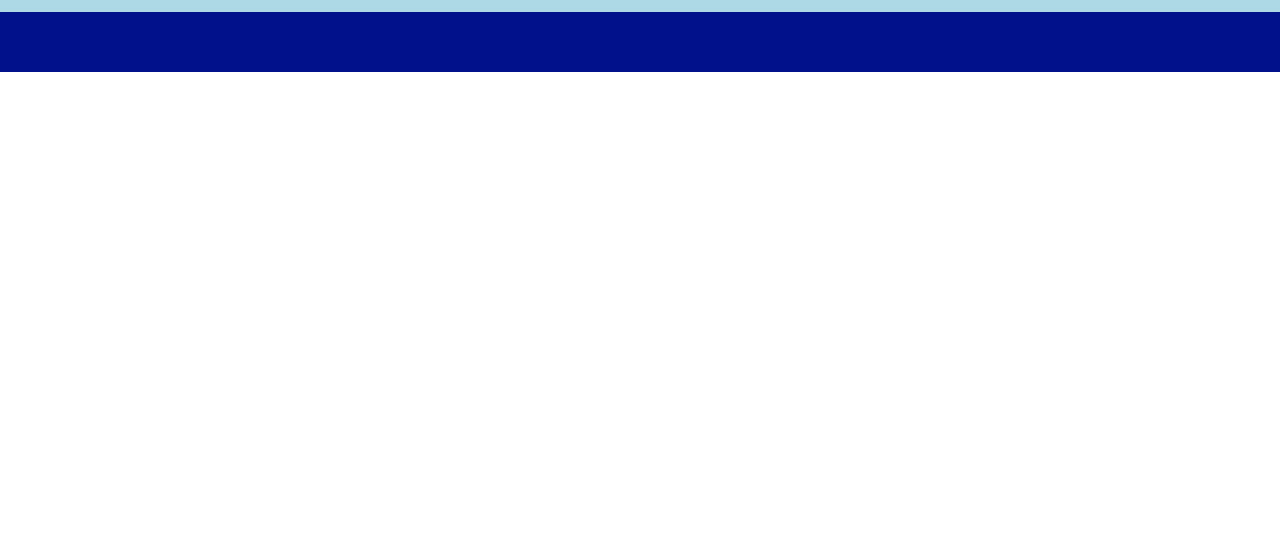
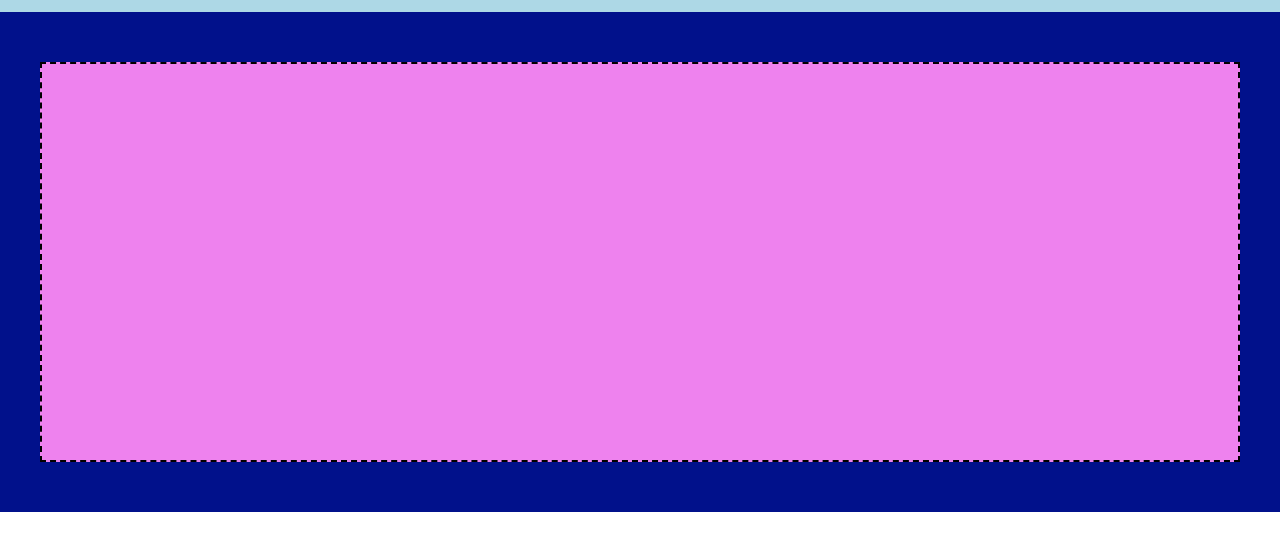
Before and after one commit to TiffanyElizabeth/htmlcss-struttura-discord, a plain HTML site: page index.html in a window 1280 px wide. Shown: the part 61-612 px from the top of the page. Drawn offline with Linux system fonts and the light colour scheme.

Commit message:
feat: add header-bottom

```diff
--- a/css/style.css
+++ b/css/style.css
@@ -53,5 +53,13 @@
 
 .header-bottom {
     background-color: #01118B;
-    padding: 30px 0;
+    padding: 50px 0px;
 }
+
+.header-bottom .hero {
+    display: flex;
+    background-color: #EE82EE;
+    min-height: 400px;
+    min-width: 910px;
+    border: 2px dashed black;
+}
--- a/index.html
+++ b/index.html
@@ -20,7 +20,12 @@
                 <div class="login">login</div>
             </div>
         </div>
-        <div class="header-bottom"></div>
+        <div class="header-bottom">
+            <div class="container">
+                <div class="hero"></div>
+            </div>
+        </div>
+
     </header>
 </body>
 </html>
```
